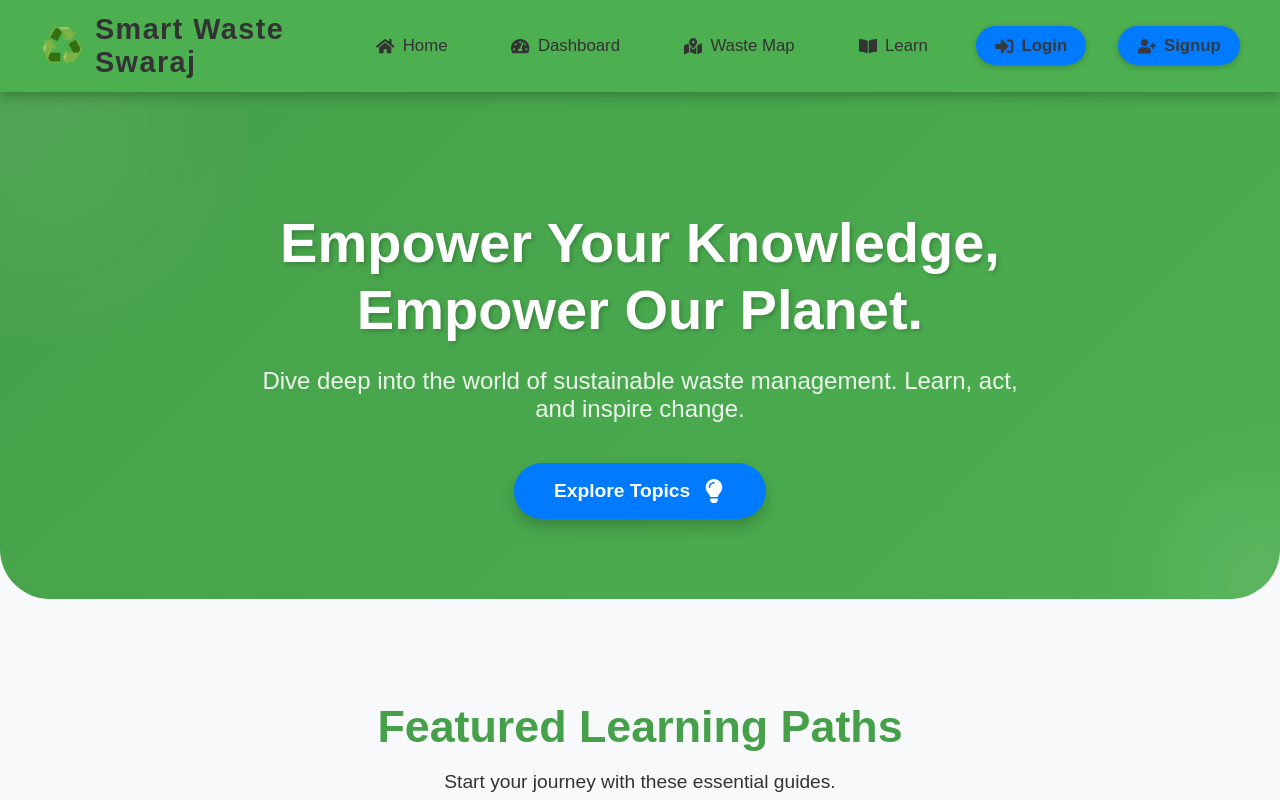
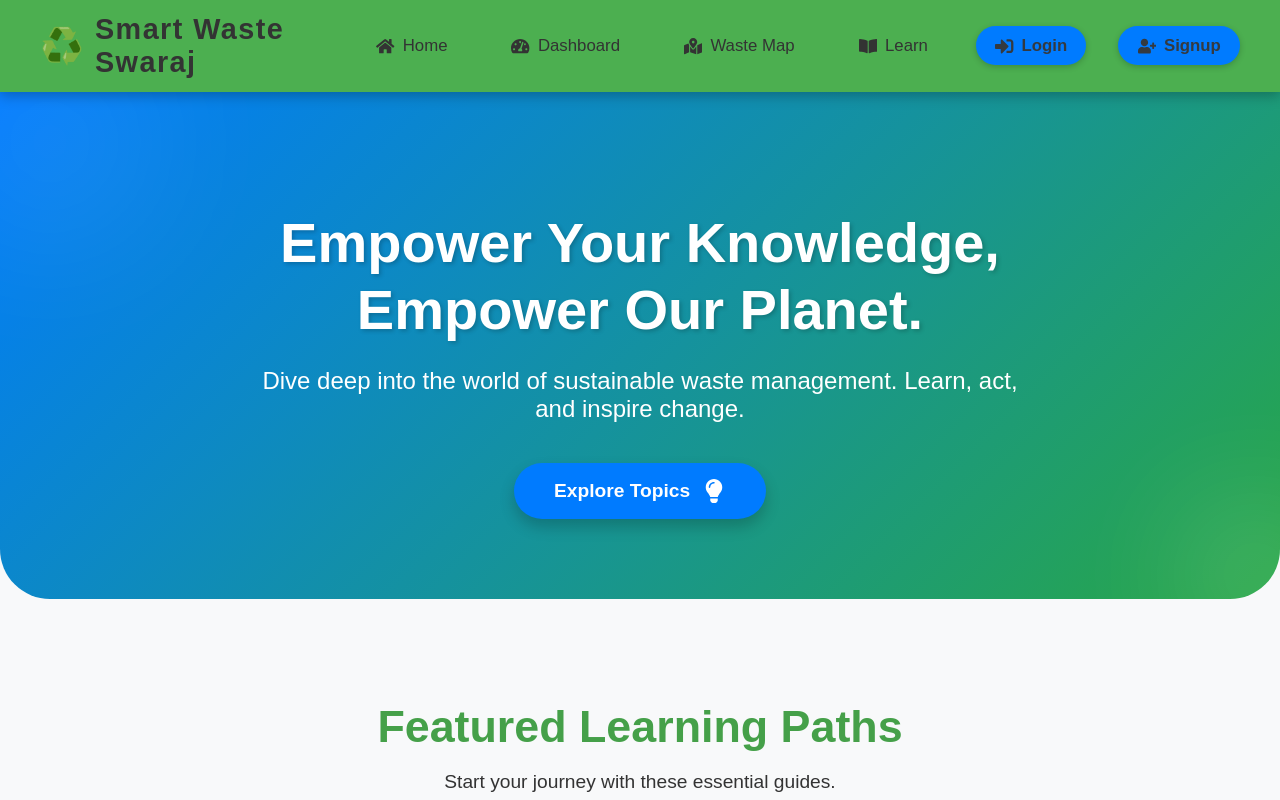
Before and after one commit to rishita2305/smart-waste-swaraj, a Next.js app: page /learn in a window 1280 px wide. Shown: the top 800 px of the page. Built offline with nearby package versions, Linux system fonts and the light colour scheme.

Commit message:
Update learn.module.css
Signed-off-by: rishita2305 <rishita.chaudhary2020@gmail.com>

```diff
--- a/src/app/learn/learn.module.css
+++ b/src/app/learn/learn.module.css
@@ -4,9 +4,35 @@
   padding-bottom: 4rem; /* Space at the bottom */
 }
 
+@keyframes fadeSlideUp {
+  0% {
+    opacity: 0;
+    transform: translateY(40px);
+  }
+  100% {
+    opacity: 1;
+    transform: translateY(0);
+  }
+}
+
+.heroTitle {
+  font-size: 2.5rem;
+  font-weight: bold;
+  margin-bottom: 1rem;
+  animation: fadeSlideUp 1s ease-out forwards;
+}
+
+.heroSubtitle {
+  font-size: 1.25rem;
+  margin-bottom: 2rem;
+  animation: fadeSlideUp 1.2s ease-out forwards;
+}
+
+
+
 /* Hero Section */
 .heroSection {
-  background: linear-gradient(135deg, var(--color-primary-dark), var(--color-primary));
+  background: linear-gradient(135deg, #007bff, #28a745);
   color: white;
   text-align: center;
   padding: 5rem 1rem;
```
